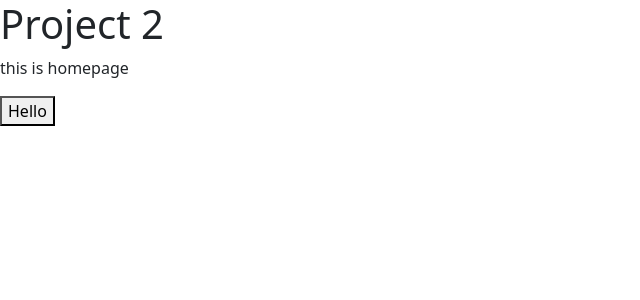
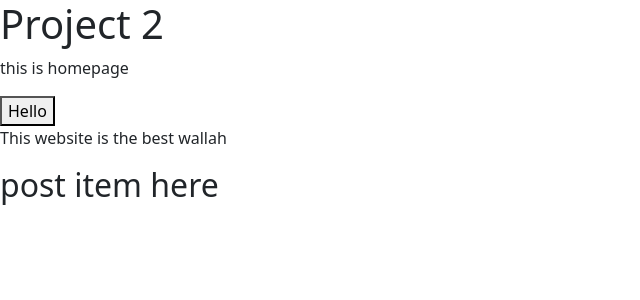
Before and after one commit to adnnba/project-2, a React (Create React App) app: page / in a window 1280 px wide. Shown: the top 300 px of the page, without its empty margins (0-640 px from the left). Built offline with nearby package versions, Linux system fonts and the light colour scheme.

Commit message:
added section

```diff
--- a/src/App.js
+++ b/src/App.js
@@ -1,4 +1,5 @@
 import Button from "./components/Button"
+import PostItem from "./components/PostItem"
 
 function App() {
   return (
@@ -6,6 +7,10 @@ function App() {
       <h1>Project 2</h1>
       <p>this is homepage</p>
       <Button />
+      <section>
+        <p>This website is the best wallah</p>
+        <PostItem />
+      </section>
     </>
   )
 }
--- /dev/null
+++ b/src/components/PostItem.js
@@ -0,0 +1,5 @@
+function PostItem() {
+  return <h2>post item here</h2>
+}
+
+export default PostItem
```
